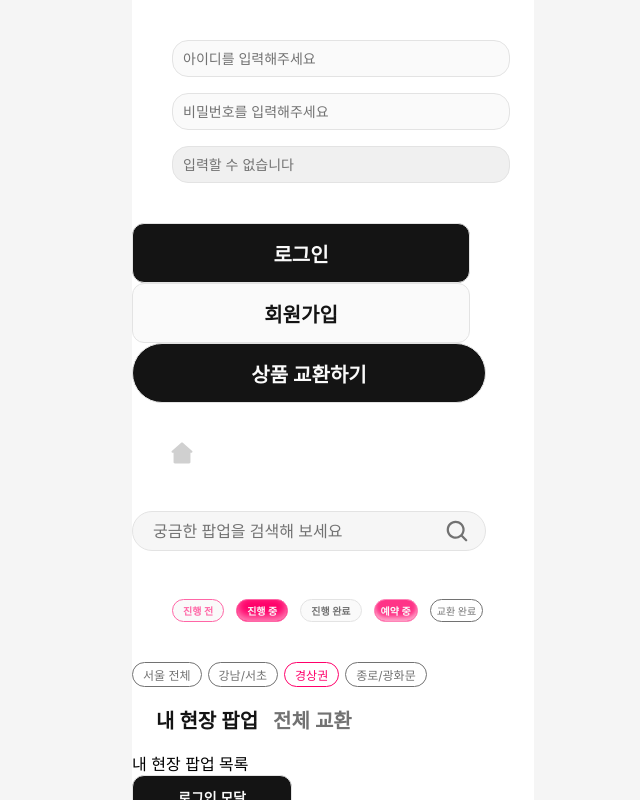
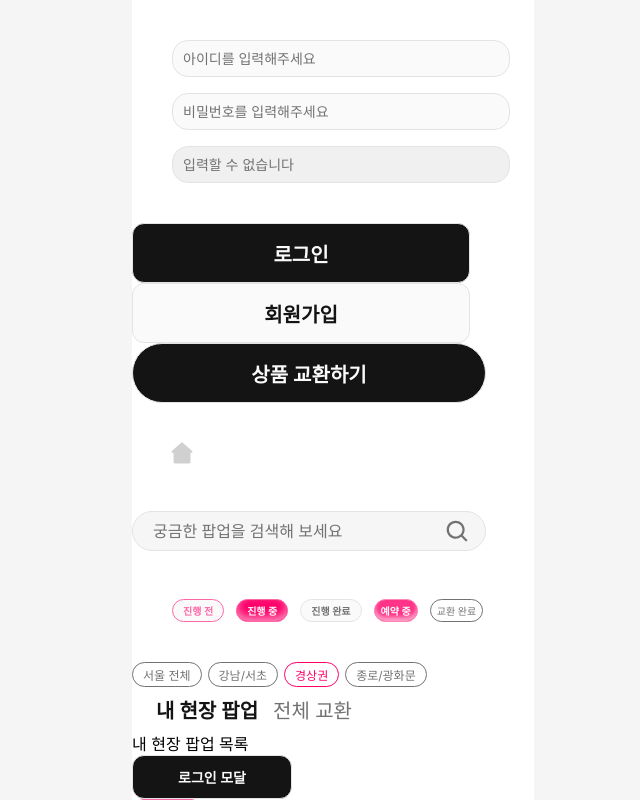
Before and after one commit to line4thon-team22/pickit-frontend, a React (Vite) app: page /test in a window 1280 px wide. Shown: the whole page, without its empty margins (307-947 px from the left). Built offline with nearby package versions, Linux system fonts and the light colour scheme; a web font is replaced by a local one.

Commit message:
:recycle: Refactor: TopBar 피그마 스펙 반영 (비활성 굵기·여백)
Co-Authored-By: Claude Opus 5.5 <noreply@anthropic.com>

```diff
--- a/src/components/bar/TopBar.jsx
+++ b/src/components/bar/TopBar.jsx
@@ -1,12 +1,16 @@
 import styled from "styled-components";
 
+// 페이지 안의 텍스트 탭 바 (피그마 교환 293:9930, 찜 474:23015, 채팅 293:11804 공통)
+// - 활성 탭: aria-selected="true" (바깥에서 스타일을 덮어쓸 때도 이 속성으로 구분 가능)
 export default function TopBar({ tabs, activeTab, onChange, ...props }) {
   return (
-    <Container {...props}>
+    <Container role="tablist" {...props}>
       {tabs.map((tab) => (
         <TabButton
           key={tab.value}
           type="button"
+          role="tab"
+          aria-selected={activeTab === tab.value}
           $active={activeTab === tab.value}
           onClick={() => onChange(tab.value)}
         >
@@ -17,15 +21,16 @@ export default function TopBar({ tabs, activeTab, onChange, ...props }) {
   );
 }
 
+// 피그마: 높이 44 (위아래 10 + 글자 24), 좌우 24, 탭 간격 15
 const Container = styled.div`
-  width: 100%;
   height: 44px;
   display: flex;
   align-items: center;
-  margin: 10px 24px;
+  padding: 10px 24px;
   gap: 15px;
 `;
 
+// 피그마: 활성 SemiBold #141414 / 비활성 Medium #727272
 const TabButton = styled.button`
   border: none;
 
@@ -34,6 +39,6 @@ const TabButton = styled.button`
 
   font-family: inherit;
   font-size: 20px;
-  font-weight: 600;
+  font-weight: ${({ $active }) => ($active ? 600 : 500)};
   cursor: pointer;
 `;
```
